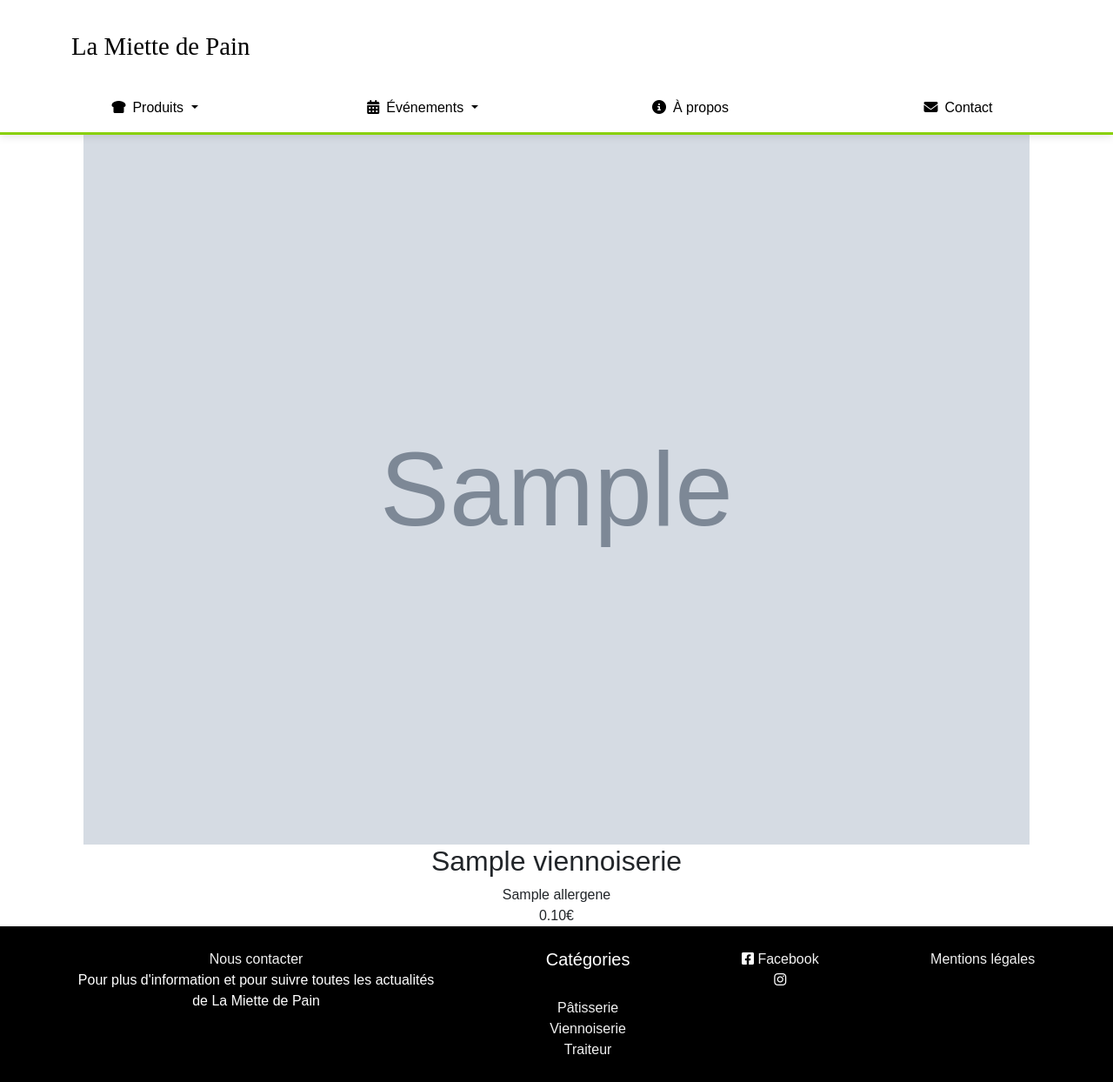
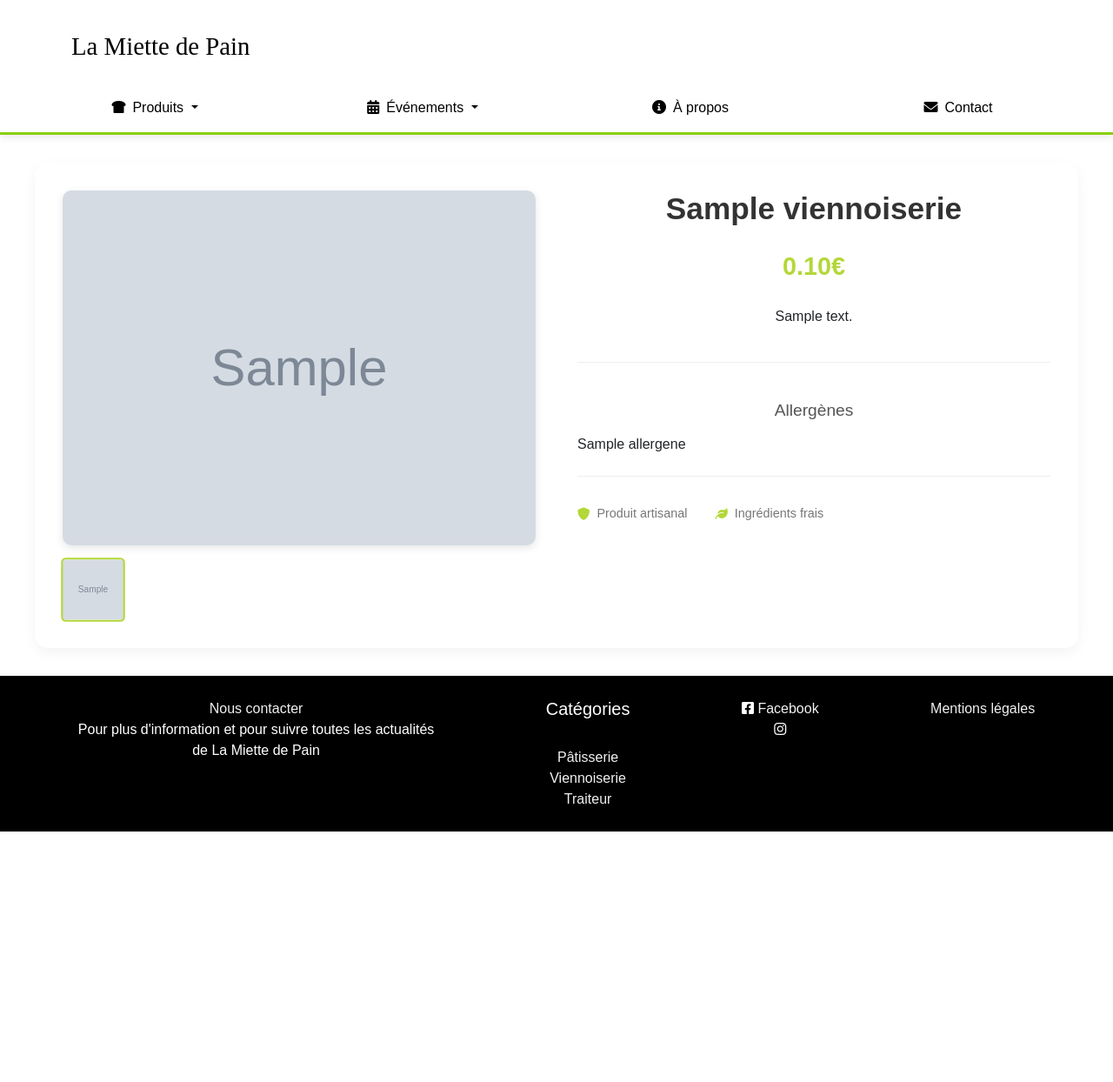
Before and after one commit to AlexDev72/La-Miette-de-Pain, a Symfony app: template templates/viennoiserie/detail.html.twig in a window 1280 px wide. Shown: the whole page at 87% size. After the commit the page ends 956 px from the top, so only its background shows below. Run offline with Twig, Linux system fonts and the light colour scheme; the template is opened without the code that fills it: most values are stand-ins (such as "Sample title", 1, 10 or a date in 2020); grey boxes marked "Sample" are stand-in pictures; some libraries are stand-ins or nearby versions; some web fonts are replaced.

Commit message:
refont page details viennoiserie + patisserie

```diff
--- a/public/asset/produit.css
+++ b/public/asset/produit.css
@@ -1,57 +1,147 @@
-.produit{
-    background-color: #F1F1F1;
-    padding: 5% 5% 15%;
-    max-width: 100%;
+/* Produit.css */
+.product-container {
+    display: flex;
+    max-width: 1200px;
+    margin: 2rem auto;
+    padding: 2rem;
+    gap: 3rem;
+    background: #fff;
+    border-radius: 15px;
+    box-shadow: 0 5px 15px rgba(0,0,0,0.05);
 }
 
-.element{
-    padding-left: 20%;
+.product-gallery {
+    flex: 1;
 }
 
-.allergene{
-    font-size: 50%;
+.main-image {
+    margin-bottom: 1rem;
+    border-radius: 10px;
+    overflow: hidden;
+    box-shadow: 0 3px 10px rgba(0,0,0,0.1);
 }
 
-.image:hover{
-    box-shadow: 0px 18px 20px -9px rgba(0, 10, 30, 0.75);
-    opacity:0.9;
+.product-image {
+    width: 100%;
+    height: auto;
+    display: block;
+    transition: transform 0.3s ease;
 }
 
-.nom {
-    text-align: center;
-    padding-top: 5%;
-    font-size: 110%;
+.product-image:hover {
+    transform: scale(1.02);
 }
 
-.produit-description{
-    text-align: center;
+.image-thumbnails {
+    display: flex;
+    gap: 1rem;
 }
 
-.item {
-    background-color:#00000012;
-    padding-top: 5%;
-    padding-bottom: 5%;
+.thumbnail {
+    width: 70px;
+    height: 70px;
+    border-radius: 5px;
+    background-size: cover;
+    background-position: center;
+    cursor: pointer;
+    border: 2px solid transparent;
+    transition: all 0.3s ease;
 }
 
-.prix{
-    font-size: 150%
-}
-label{
-    padding-right:5%;
+.thumbnail:hover, .thumbnail.active {
+    border-color: rgb(180 ,215, 57);
+    transform: scale(1.05);
 }
 
-@media screen and (min-width: 950px) {
+.product-details {
+    flex: 1;
+}
 
-    .produit{
-        display: grid;
-        grid-template-columns: auto auto auto auto;
-        grid-row-gap:20%;
-        grid-column-gap:5%;
+.product-title {
+    font-size: 2.2rem;
+    color: #333;
+    margin-bottom: 1rem;
+    font-weight: 600;
+}
+
+.price-section {
+    margin: 1.5rem 0;
+}
+
+.current-price {
+    font-size: 1.8rem;
+    color:rgb(180 ,215, 57);
+    font-weight: 700;
+}
+
+.product-description, .allergens-section {
+    margin-bottom: 2rem;
+    padding-bottom: 1.5rem;
+    border-bottom: 1px solid #eee;
+}
+
+h3 {
+    font-size: 1.2rem;
+    margin-bottom: 1rem;
+    color: #555;
+}
+
+.allergens-tags {
+    display: flex;
+    flex-wrap: wrap;
+    gap: 0.5rem;
+}
+
+.allergens-tags span {
+    display: inline-block;
+    background: #f5f5f5;
+    padding: 0.3rem 0.8rem;
+    border-radius: 20px;
+    font-size: 0.85rem;
+    color: #666;
+}
+
+.product-meta {
+    display: flex;
+    gap: 2rem;
+    margin-top: 2rem;
+}
+
+.meta-item {
+    display: flex;
+    align-items: center;
+    gap: 0.5rem;
+    color: #777;
+    font-size: 0.9rem;
+}
+
+.meta-item i {
+    color:rgb(180 ,215, 57);
+}
+
+.related-products {
+    max-width: 1200px;
+    margin: 3rem auto;
+    padding: 0 2rem;
+}
+
+.related-products h2 {
+    font-size: 1.5rem;
+    margin-bottom: 1.5rem;
+    color: #333;
+}
+
+.related-grid {
+    display: grid;
+    grid-template-columns: repeat(auto-fill, minmax(250px, 1fr));
+    gap: 1.5rem;
+}
+
+/* Responsive */
+@media (max-width: 768px) {
+    .product-container {
+        flex-direction: column;
+        padding: 1rem;
     }
 
-    .item {
-        display: grid;
-        grid-template-columns: 55% auto;
-        justify-items: start;
-    }
 }
--- a/templates/viennoiserie/detail.html.twig
+++ b/templates/viennoiserie/detail.html.twig
@@ -1,22 +1,57 @@
 {% extends 'base.html.twig' %}
 {% set viennoiserie_show = path('viennoiserie_show', {'Slug' : viennoiserie.Slug}) %}
 
-{% block title %}FB - Viennoiserie {% endblock %}
+{% block stylesheets %}
+    <link rel="stylesheet" href="{{ asset('asset/produit.css') }}">
+    <link rel="stylesheet" href="https://cdnjs.cloudflare.com/ajax/libs/font-awesome/6.0.0/css/all.min.css">
+{% endblock %}
+
+{% block title %}FB - Viennoiserie
+{% endblock %}
 
 
 {% block body %}
-    <div class="item">
+	<div class="product-container">
+		<div class="product-gallery">
+			<div class="main-image">
+				<img class="product-image" src="/upload/images/Viennoiserie/{{ viennoiserie.image }}">
+			</div>
+                <div class="image-thumbnails">
+					<div class="thumbnail active" style="background-image: url('/upload/images/Viennoiserie/{{ viennoiserie.image }}')"></div>
+				</div>
+			</div>
 
 
-        <div class="element">
-            <img class="image" width= 85% height=100% src="/upload/images/Viennoiserie/{{ viennoiserie.image }}">
-        </div>
-        <div class="produit-description">
-            <h2>{{ viennoiserie.name }}</h2>
-            <div> {{ viennoiserie.allergene|raw }}</div>
-            <div>  {{ (viennoiserie.prix/100)|number_format(2 , '.', ',')  }}€</div>
+		<div class="product-details">
+			<h1 class="product-title">{{ viennoiserie.name }}</h1>
 
-        </div>
-    </div>
+			<div class="price-section">
+				<span class="current-price">
+					{{ (viennoiserie.prix/100)|number_format(2 , '.', ',')  }}€</span>
+			</div>
+
+			<div class="product-description">
+				<p>{{ viennoiserie.description|default('Délicieuse viennoiserie artisanale préparée avec soin par nos chefs.')|raw }}</p>
+			</div>
+
+			<div class="allergens-section">
+				<h3>Allergènes</h3>
+				<div class="allergens-tags">
+					{{ viennoiserie.allergene|raw }}
+				</div>
+			</div>
+
+			<div class="product-meta">
+				<div class="meta-item">
+					<i class="fas fa-shield-alt"></i>
+					<span>Produit artisanal</span>
+				</div>
+				<div class="meta-item">
+					<i class="fas fa-leaf"></i>
+					<span>Ingrédients frais</span>
+				</div>
+			</div>
+		</div>
+	</div>
 
 {% endblock %}
```
Also changed, not shown: public/asset/viennoiserie.css (added, +113 -0 lines), templates/patisserie/detail.html.twig (+40 -10 lines), templates/patisserie/list.html.twig (+7 -1 lines), templates/viennoiserie/item.html.twig (+9 -6 lines), templates/viennoiserie/list.html.twig (+16 -6 lines), public/upload/images/Patisserie/ChatGPT Image 22 avr. 2025, 16_28_52.png (deleted), public/upload/images/Patisserie/eclair-chocolat.jpg (added), public/upload/images/Viennoiserie/PAIN-AU-CHOCOLAT-1.jpg (added).
